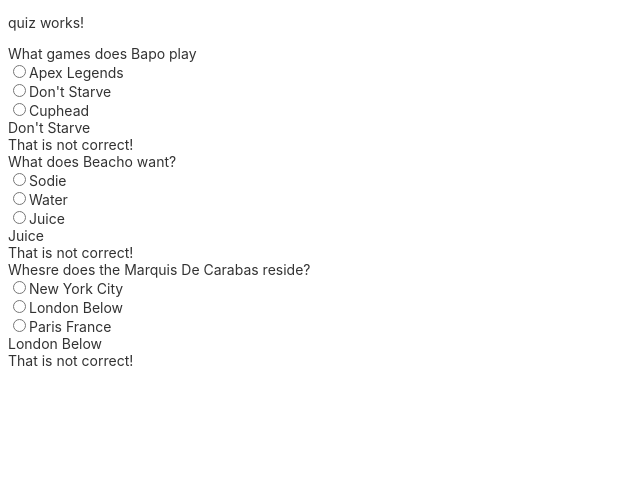
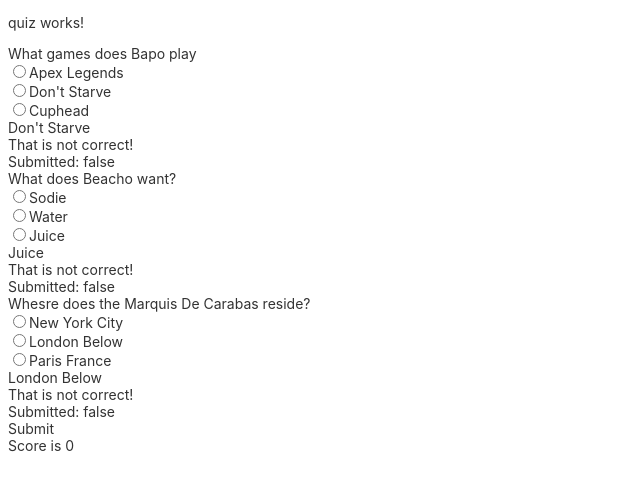
Before and after one commit to apaletz/multi-choice-quiz, an Angular app: page / in a window 1280 px wide. Shown: the top 490 px of the page, without its empty margins (0-640 px from the left). Built offline with nearby package versions, Linux system fonts and the light colour scheme.

Commit message:
Score update logic in place

```diff
--- a/src/app/question/question.component.html
+++ b/src/app/question/question.component.html
@@ -9,4 +9,6 @@
   <div>{{correctAnswer}}</div>
   <div *ngIf="correctIsSelected">That is correct!</div>
   <div *ngIf="!correctIsSelected">That is not correct!</div>
+  <!--<div (click)="sendScore(correctIsSelected? 1 : 0)">Submit</div>-->
+  <div>Submitted: {{this.submitted}}</div>
 </div>
--- a/src/app/question/question.component.ts
+++ b/src/app/question/question.component.ts
@@ -1,4 +1,4 @@
-import { Component, OnInit, Input } from '@angular/core';
+import { Component, OnInit, OnChanges, SimpleChanges, Input, Output, EventEmitter } from '@angular/core';
 import { Question } from '../question';
 
 @Component({
@@ -11,8 +11,13 @@
   answerOptions: string[];
   correctAnswer: string;
   correctIsSelected = false;
+  firstTry = true;
+  @Input()
+  submitted: boolean;
   @Input()
   inputTest: Question;
+  @Output()
+  scoreEvent = new EventEmitter<number>()
 
   constructor() { }
 
@@ -21,10 +26,36 @@
     this.answerOptions = this.inputTest.options;
     this.correctAnswer = this.inputTest.correctAnswer;
   }
+
   checkSelection(selection): void {
     console.log('in the function');
     console.log(`The selected option is ${selection}`);
     console.log(`The correct option is ${this.correctAnswer}`);
+    if (this.firstTry){
+      this.firstTry = false;
+      if (selection === this.correctAnswer){
+        console.log('First try, correct selected');
+        this.sendScore(1);
+      }
+      // else send a score of 0 (do nothing)
+    }
+    // if its not the first try (ie the answer is changed)
+    else {
+      if (this.correctIsSelected){
+        if (selection !== this.correctAnswer){
+          this.sendScore(-1);
+          this.correctIsSelected = false;
+        }
+      }
+      else {
+        if (selection === this.correctAnswer){
+          this.sendScore(1);
+          this.correctIsSelected = true;
+        }
+      }
+    }
+
+
     if (selection === this.correctAnswer){
       console.log('correct selected');
       this.correctIsSelected = true;
@@ -32,6 +63,10 @@
     else{
       this.correctIsSelected = false;
     }
+
+  }
+  sendScore(score: number): any {
+    this.scoreEvent.emit(score);
   }
 }
 
--- a/src/app/quiz/quiz.component.html
+++ b/src/app/quiz/quiz.component.html
@@ -1,5 +1,7 @@
 <p>quiz works!</p>
 
 <div *ngFor="let question of questions">
-  <app-question [inputTest]="question"></app-question>
+  <app-question [submitted]="submitted" [inputTest]="question" (scoreEvent)="addToScoreTotal($event)"></app-question>
 </div>
+<div (click)="submit()">Submit</div>
+<div>Score is {{score}}</div>
--- a/src/app/quiz/quiz.component.ts
+++ b/src/app/quiz/quiz.component.ts
@@ -9,13 +9,20 @@
   styleUrls: ['./quiz.component.css']
 })
 export class QuizComponent implements OnInit {
+  submitted = false;
   questions: Question[];
   questionComponents: QuestionComponent[]
+  score = 0;
 
   constructor(private questionService: QuestionService) { }
 
   ngOnInit(): void {
     this.questions = this.questionService.getQuestions();
   }
-
+  addToScoreTotal(questionScore: number): void{
+    this.score += questionScore;
+  }
+  submit(): void {
+    this.submitted = true;
+  }
 }
```
